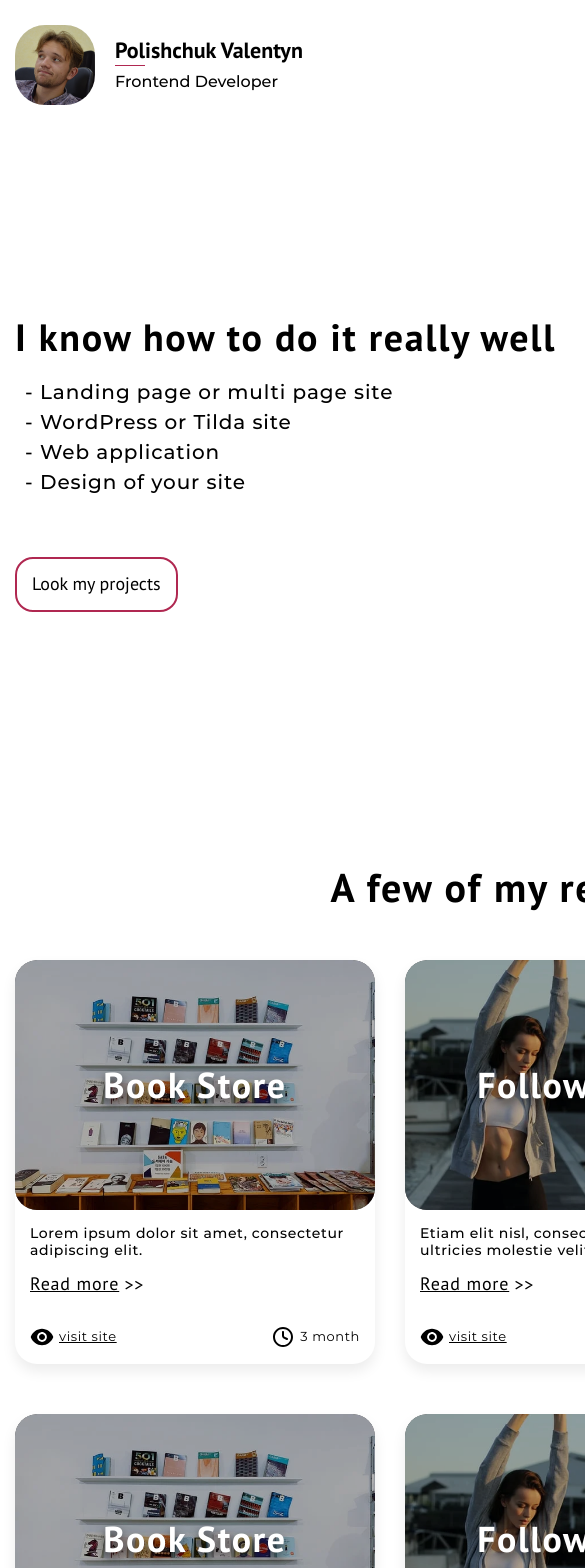
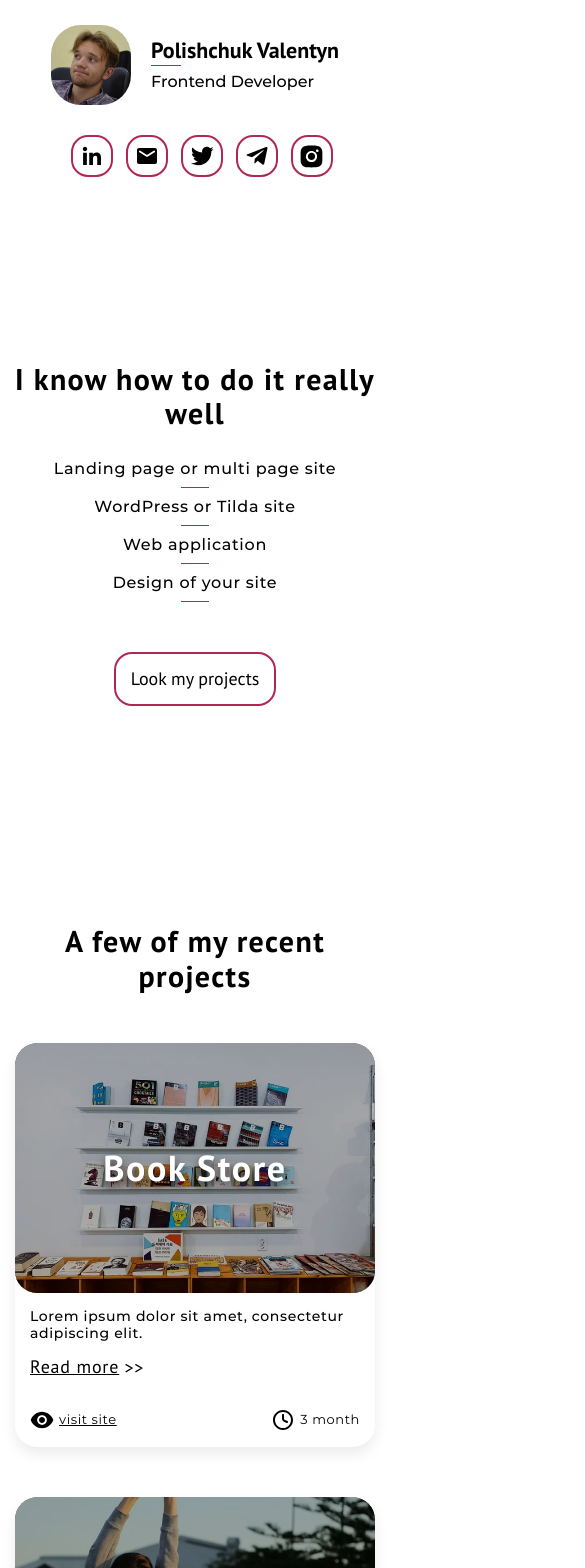
Before and after one commit to vstruk01/portfolio, a Vue app: page / in a window 390 px wide. Shown: the top 1568 px of the page, 585 px wide, since content can reach past the window. Built offline with nearby package versions, Linux system fonts and the light colour scheme.

Commit message:
added home page responsive

```diff
--- a/src/App.vue
+++ b/src/App.vue
@@ -112,4 +112,31 @@ button {
   margin: 0 auto;
   width: 1170px;
 }
+
+@media (min-width: 1200px) {
+  .container {
+    width: 1170px;
+  }
+}
+
+@media (max-width: 1199px) {
+  .container {
+    width: 990px;
+  }
+}
+@media (max-width: 991px) {
+  .container {
+    width: 750px;
+  }
+}
+@media (max-width: 767px) {
+  .container {
+    width: 570px;
+  }
+}
+@media (max-width: 575px) {
+  .container {
+    width: 100%;
+  }
+}
 </style>
--- a/src/components/IconsList.vue
+++ b/src/components/IconsList.vue
@@ -85,4 +85,9 @@ export default {
     }
   }
 }
+@media (max-width: 767px) {
+  .icons-list {
+    margin-top: 30px;
+  }
+}
 </style>
--- a/src/components/SiteHeader.vue
+++ b/src/components/SiteHeader.vue
@@ -29,4 +29,11 @@ export default {
     align-items: center;
   }
 }
+@media (max-width: 767px) {
+  .header {
+    .container {
+      flex-direction: column;
+    }
+  }
+}
 </style>
--- a/src/components/home/AboutMe.vue
+++ b/src/components/home/AboutMe.vue
@@ -63,4 +63,51 @@ export default {
     }
   }
 }
+
+@media (max-width: 991px) {
+  .about {
+    &__title {
+      font-size: 32px;
+    }
+    .skill {
+      font-size: 18px;
+      line-height: 29px;
+    }
+  }
+}
+
+@media (max-width: 767px) {
+  .about {
+    align-items: center;
+    &__title {
+      font-size: 30px;
+      text-align: center;
+      margin-bottom: 25px;
+      line-height: 34px;
+    }
+    .skills {
+      margin-bottom: 55px;
+    }
+    .skill {
+      font-size: 16px;
+      line-height: 28px;
+      padding-left: 0;
+      text-align: center;
+      margin-bottom: 10px;
+      &::before {
+        content: "";
+        display: inline-block;
+        width: 28px;
+        height: 1px;
+        background: #b02851;
+        top: 32px;
+        left: calc(50% - 14px);
+      }
+    }
+  }
+  .action-button {
+    display: block;
+    margin: 0 auto;
+  }
+}
 </style>
--- a/src/components/home/CasesList.vue
+++ b/src/components/home/CasesList.vue
@@ -1,6 +1,5 @@
 <template>
   <ul class="cases-list">
-    <CaseItem v-for="caseObj in cases" :caseObj="caseObj" :key="caseObj.id" />
     <CaseItem v-for="caseObj in cases" :caseObj="caseObj" :key="caseObj.id" />
   </ul>
 </template>
@@ -32,4 +31,38 @@ export default {
     margin-bottom: 50px;
   }
 }
+
+@media (max-width: 1199px) {
+  .cases-list {
+    justify-content: space-between;
+    padding: 0 80px;
+    .case:not(:nth-child(3n)) {
+      margin-right: 0;
+    }
+    .case {
+      margin-bottom: 65px;
+    }
+  }
+}
+
+@media (max-width: 991px) {
+  .cases-list {
+    justify-content: space-between;
+    padding: 0;
+    .case {
+      margin-bottom: 35px;
+      width: 345px;
+    }
+  }
+}
+
+@media (max-width: 767px) {
+  .cases-list {
+    justify-content: space-around;
+    .case {
+      margin-bottom: 50px;
+      width: 380px;
+    }
+  }
+}
 </style>
--- a/src/components/home/CasesSection.vue
+++ b/src/components/home/CasesSection.vue
@@ -28,4 +28,13 @@ export default {
     letter-spacing: 0.045em;
   }
 }
+
+@media (max-width: 767px) {
+  .cases-section {
+    padding-top: 80px;
+    .section-title {
+      font-size: 30px;
+    }
+  }
+}
 </style>
--- a/src/store/index.js
+++ b/src/store/index.js
@@ -1,5 +1,6 @@
 import { createStore } from "vuex";
 import casesStore from "./modules/cases";
+import casesTags from "./modules/cases-tags";
 
 export default createStore({
   state: {},
@@ -7,5 +8,6 @@ export default createStore({
   actions: {},
   modules: {
     casesStore,
+    casesTags,
   },
 });
--- /dev/null
+++ b/src/store/mock/cases-tags.json
@@ -0,0 +1,22 @@
+[
+  {
+    "id": 0,
+    "name": "store",
+    "casesIds": [0, 1]
+  },
+  {
+    "id": 1,
+    "name": "wordpress",
+    "casesIds": [1]
+  },
+  {
+    "id": 2,
+    "name": "tilda",
+    "casesIds": [0, 1]
+  },
+  {
+    "id": 3,
+    "name": "web app",
+    "casesIds": []
+  }
+]
--- /dev/null
+++ b/src/store/modules/cases-tags.js
@@ -0,0 +1,13 @@
+import casesTags from "../mock/cases-tags";
+
+let tagsStore = {
+  namespaced: true,
+  state: {
+    casesTags,
+  },
+  getters: {},
+  mutations: {},
+  actions: {},
+};
+
+export default tagsStore;
```
